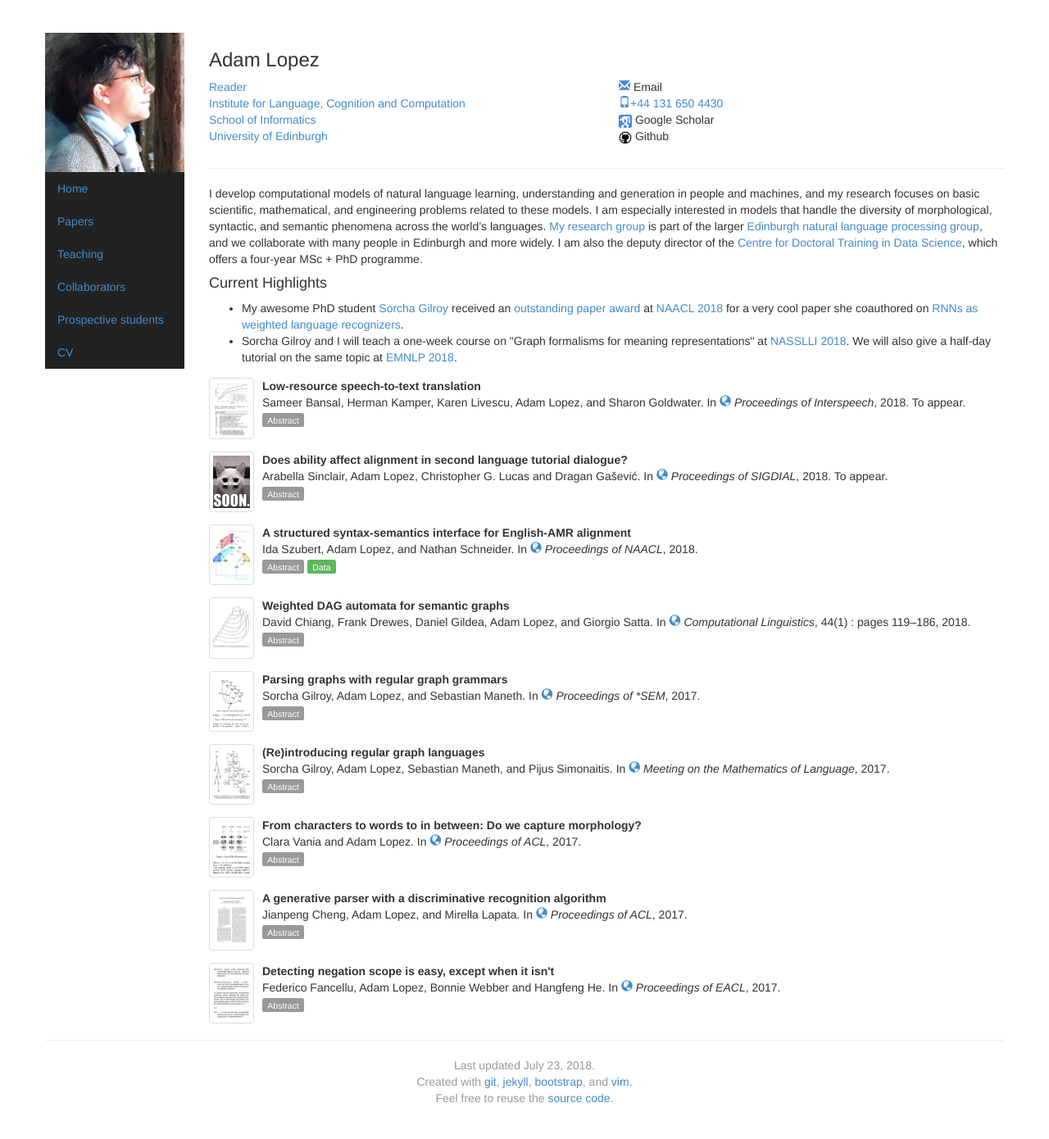
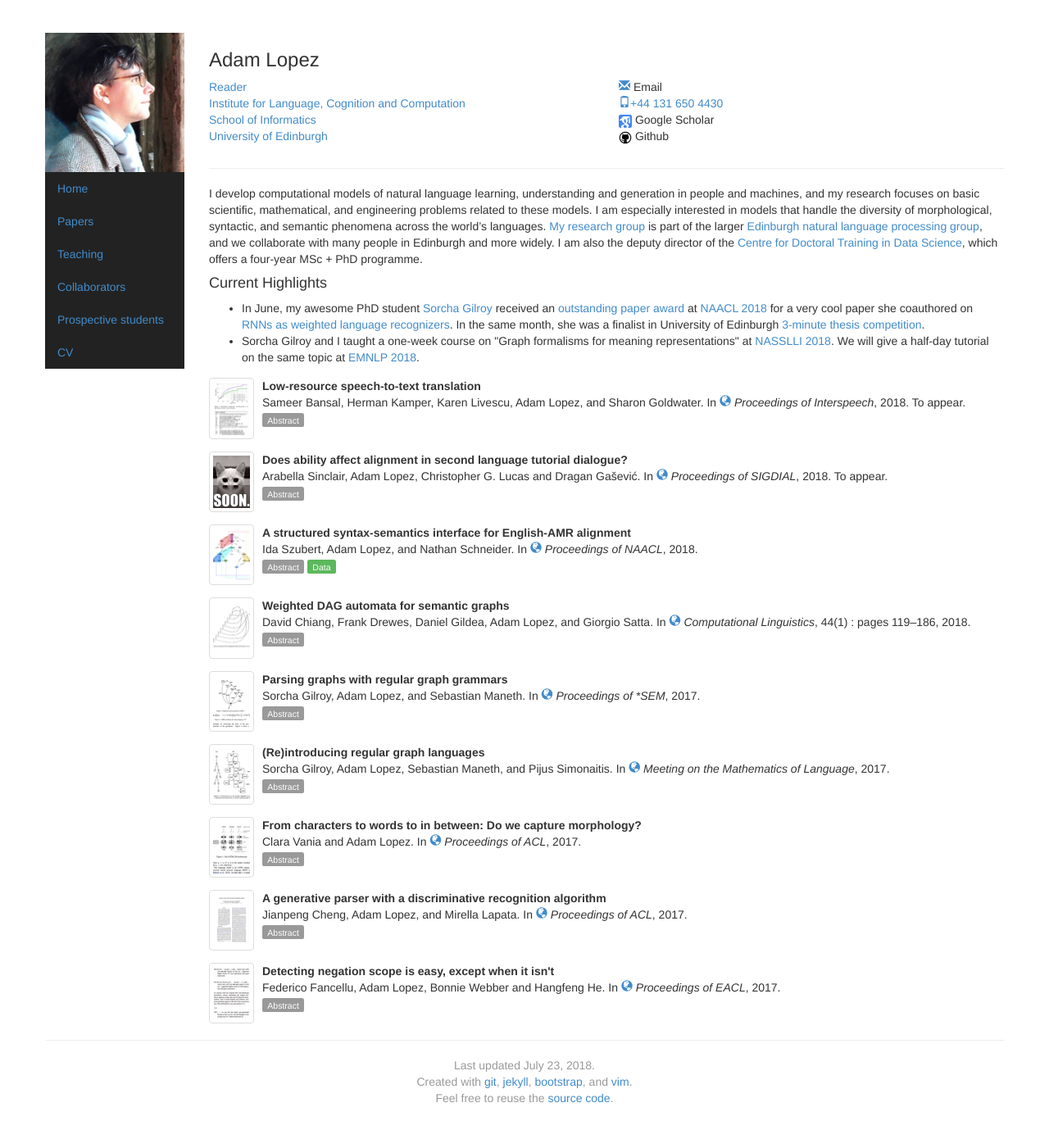
Before and after one commit to alopez/alopez.github.com, a Jekyll site: the page built from index.html, in a window 1280 px wide. Shown: the whole page at 82% size. Built offline with Jekyll 4.4.1, drawn with Linux system fonts in a browser that asks for light colours.

Commit message:
update news

```diff
--- a/index.html
+++ b/index.html
@@ -49,16 +49,17 @@ Science</a>, which offers a four-year MSc + PhD programme.
 <h4>Current Highlights</h4>
 <ul>
 <li>
-My awesome PhD student <a href="http://homepages.inf.ed.ac.uk/s1459276/">Sorcha Gilroy</a> received an <a href="https://naacl2018.wordpress.com/2018/04/11/outstanding-papers/">outstanding
+In June, my awesome PhD student <a href="http://homepages.inf.ed.ac.uk/s1459276/">Sorcha Gilroy</a> received an <a href="https://naacl2018.wordpress.com/2018/04/11/outstanding-papers/">outstanding
 paper award</a> at <a href="http://naacl2018.org/">NAACL 2018</a> for a very cool
 paper she coauthored on <a href="https://arxiv.org/abs/1711.05408">RNNs as weighted language recognizers</a>.
+In the same month, she was a finalist in University of Edinburgh <a href="https://www.ed.ac.uk/institute-academic-development/postgraduate/doctoral/3mt/3mt-final">3-minute thesis competition</a>.
 </li>
 
 <li>
 Sorcha Gilroy and I
-will teach a one-week course on "Graph formalisms for meaning
+taught a one-week course on "Graph formalisms for meaning
 representations" at <a href="https://www.cmu.edu/nasslli2018/">NASSLLI 2018</a>.
-We will also give a half-day tutorial on the same topic at
+We will give a half-day tutorial on the same topic at
 <a href="http://emnlp2018.org/">EMNLP 2018</a>.
 </li>
 </ul>
```
